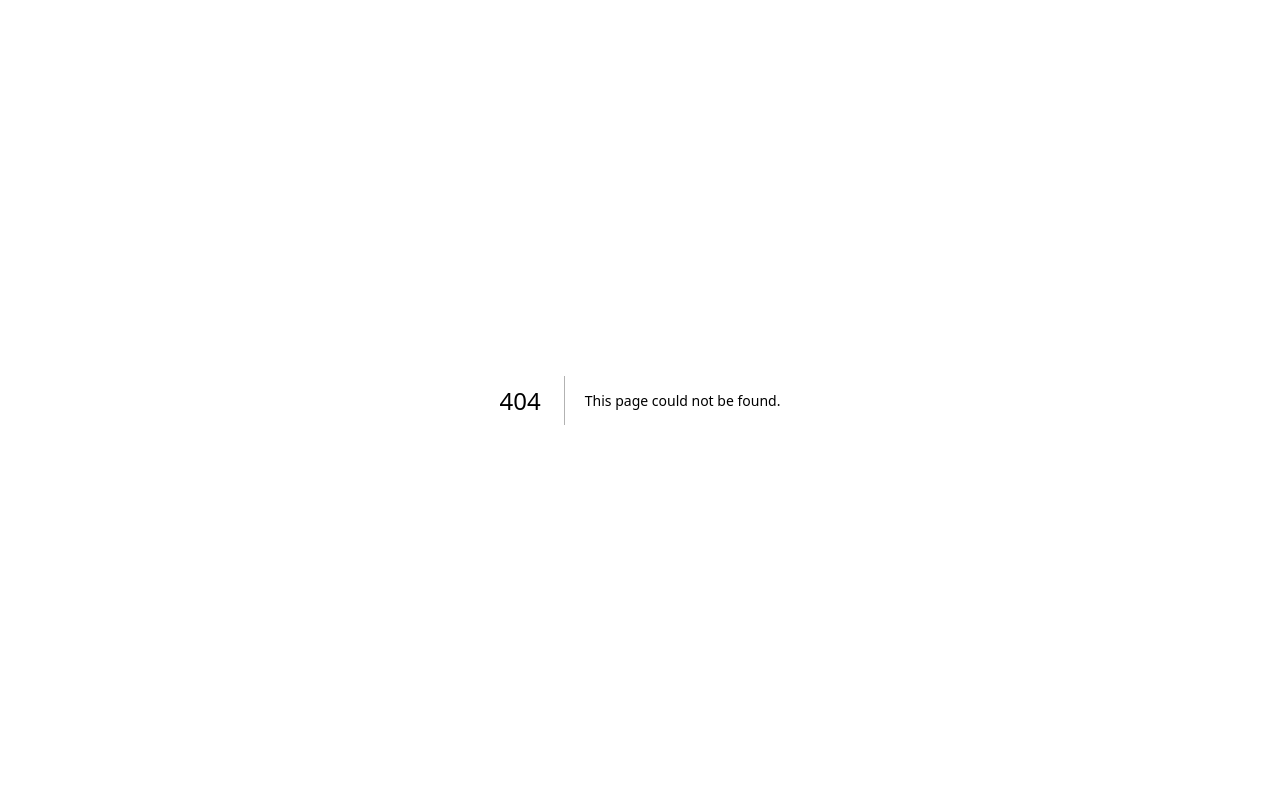
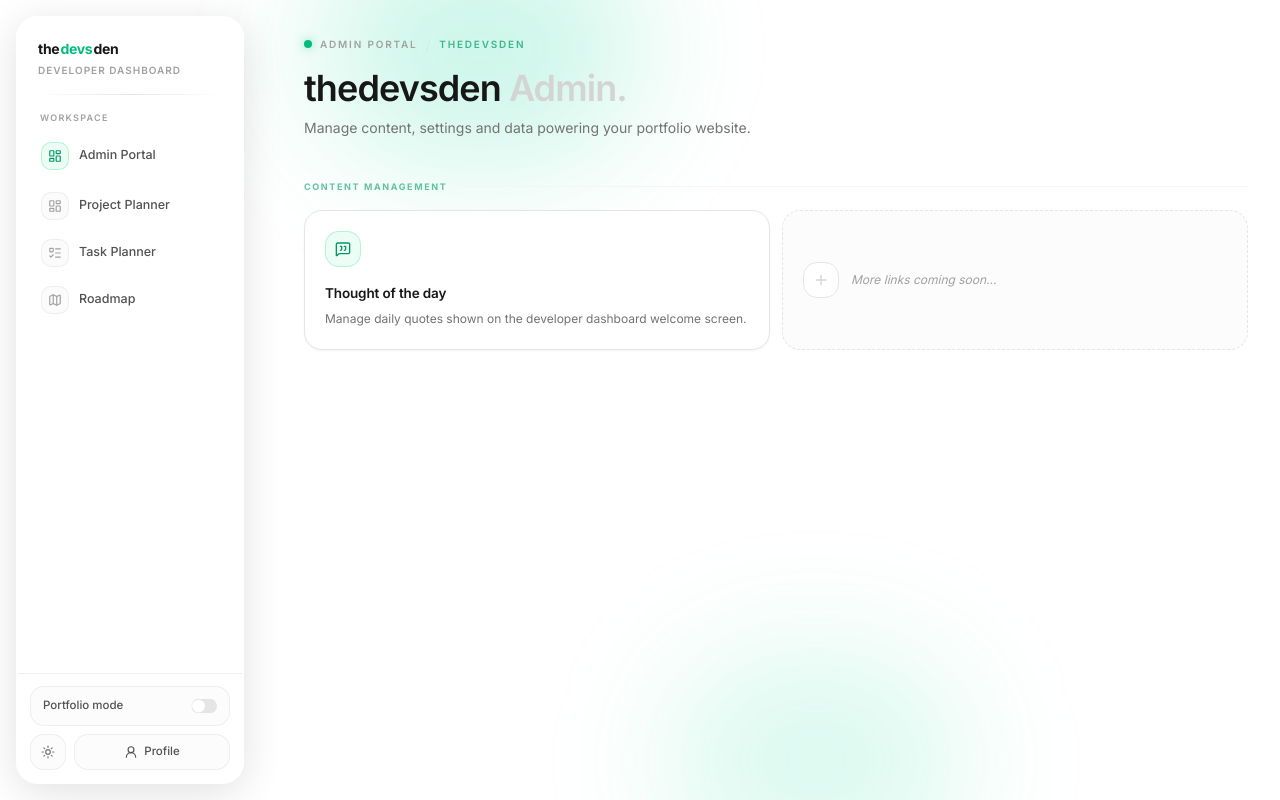
Before and after one commit to Harikesh-14/thedevsden, a Next.js app: page /developer-dashboard/admin-portal/thedevsden in a window 1280 px wide. Before the commit this address had no page. Built offline with nearby package versions, Linux system fonts and the light colour scheme; no server answers.

Commit message:
Created the thedevsden admin portal frontend

```diff
--- /dev/null
+++ b/app/(dashboard)/developer-dashboard/admin-portal/thedevsden/page.tsx
@@ -0,0 +1,104 @@
+import { MessageSquareQuote, Plus } from "lucide-react"
+import { cn } from "@/lib/utils"
+import { PortalLink } from "@/lib/admin-portal-links"
+import { PortalCard } from "@/components/developer-dashboard/portal-card"
+
+const portalLinks: PortalLink[] = [
+  {
+    title: "Thought of the day",
+    description: "Manage daily quotes shown on the developer dashboard welcome screen.",
+    href: "/developer-dashboard/admin-portal/thedevsden/thought-of-the-day",
+    icon: MessageSquareQuote,
+  },
+]
+
+// Coming soon placeholder
+function ComingSoonCard() {
+  return (
+    <div className={cn(
+      "flex items-center gap-3 rounded-[18px] border border-dashed p-5",
+      "border-neutral-200 bg-neutral-50/50",
+      "dark:border-white/6 dark:bg-white/1.5",
+    )}>
+      <div className={cn(
+        "flex size-9 shrink-0 items-center justify-center rounded-xl",
+        "border border-neutral-200 bg-white text-neutral-300",
+        "dark:border-white/[0.07] dark:bg-white/3 dark:text-white/20",
+      )}>
+        <Plus className="size-4" />
+      </div>
+      <p className="text-[12px] italic text-neutral-400 dark:text-white/20">
+        More links coming soon…
+      </p>
+    </div>
+  )
+}
+
+export default function AdminPortalTheDevsDen() {
+  return (
+    <main className="relative min-h-screen overflow-hidden bg-white dark:bg-transparent">
+      {/* Ambient glows */}
+      <div
+        aria-hidden
+        className="pointer-events-none fixed -top-16 left-1/4 h-56 w-80 rounded-full blur-3xl
+          bg-emerald-400/20 dark:bg-emerald-500/9"
+      />
+      <div
+        aria-hidden
+        className="pointer-events-none fixed -bottom-16 right-1/4 h-52 w-72 rounded-full blur-3xl
+          bg-emerald-400/15 dark:bg-emerald-500/6"
+      />
+
+      <div className="relative mx-auto w-full max-w-6xl px-4 py-8 sm:px-6 lg:px-8">
+        {/* ── Header ── */}
+        <header className="mb-10">
+          <div className="mb-3 flex items-center gap-2">
+            <span className={cn(
+              "size-2 rounded-full",
+              "bg-emerald-500 shadow-[0_0_10px_rgba(16,185,129,0.5)]",
+              "dark:bg-emerald-400 dark:shadow-[0_0_12px_rgba(52,211,153,0.8)]",
+            )} />
+            <span className="text-[10px] font-semibold uppercase tracking-[0.18em]
+              text-neutral-400 dark:text-white/35">
+              Admin Portal
+            </span>
+            <span className="text-neutral-200 dark:text-white/15">/</span>
+            <span className="text-[10px] font-semibold uppercase tracking-[0.18em]
+              text-emerald-600/70 dark:text-emerald-500/55">
+              thedevsden
+            </span>
+          </div>
+
+          <h1 className="mb-2 text-3xl font-semibold tracking-tight sm:text-4xl
+            text-neutral-900 dark:text-white/90">
+            thedevsden
+            <span className="ml-2 text-neutral-300 dark:text-white/25">Admin.</span>
+          </h1>
+
+          <p className="max-w-md text-sm leading-6 text-neutral-500 dark:text-white/35">
+            Manage content, settings and data powering your portfolio website.
+          </p>
+        </header>
+
+        {/* ── Section ── */}
+        <div>
+          <div className="mb-4 flex items-center gap-3">
+            <p className="text-[9px] font-bold uppercase tracking-[0.18em]
+              text-emerald-600/60 dark:text-emerald-500/50">
+              Content management
+            </p>
+            <div className="h-px flex-1 bg-neutral-100 dark:bg-white/5" />
+          </div>
+
+          <div className="grid gap-3 sm:grid-cols-2 lg:grid-cols-2">
+            {portalLinks.map((link) => (
+              <PortalCard key={link.href} link={link} />
+            ))}
+            <ComingSoonCard />
+          </div>
+        </div>
+
+      </div>
+    </main>
+  )
+}
--- /dev/null
+++ b/components/developer-dashboard/portal-card.tsx
@@ -0,0 +1,64 @@
+import { PortalLink } from "@/lib/admin-portal-links"
+import { cn } from "cn"
+import Link from "next/link"
+
+export function PortalCard({ link }: { link: PortalLink }) {
+  const Icon = link.icon
+
+  return (
+    <Link
+      href={link.href}
+      className={cn(
+        "group relative flex flex-col overflow-hidden rounded-[18px] p-5",
+        "transition-all duration-200",
+        "border border-neutral-200 bg-white shadow-sm shadow-neutral-900/4",
+        "hover:-translate-y-1 hover:border-emerald-300 hover:bg-emerald-50/20",
+        "hover:shadow-[0_8px_28px_rgba(0,0,0,0.09)]",
+        "dark:border-white/[0.07] dark:bg-white/3 dark:shadow-none",
+        "dark:hover:border-emerald-500/25 dark:hover:bg-emerald-500/4",
+        "dark:hover:shadow-[0_8px_32px_rgba(0,0,0,0.35)]",
+      )}
+    >
+      <div className={cn(
+        "absolute inset-x-0 top-0 h-0.5 bg-linear-to-r from-emerald-500 via-emerald-400 to-transparent",
+        "opacity-0 transition-opacity duration-200 group-hover:opacity-100",
+      )} />
+
+      {/* Icon */}
+      <div className={cn(
+        "mb-4 flex size-9 items-center justify-center rounded-xl",
+        "border border-emerald-200/80 bg-emerald-50 text-emerald-600",
+        "dark:border-emerald-500/20 dark:bg-emerald-500/8 dark:text-emerald-400",
+      )}>
+        <Icon className="size-4" />
+      </div>
+
+      {/* Text */}
+      <p className="mb-1.5 text-[13.5px] font-semibold tracking-[-0.01em]
+        text-neutral-900 dark:text-white/85">
+        {link.title}
+      </p>
+      <p className="text-[12px] leading-[1.65] text-neutral-500 dark:text-white/30">
+        {link.description}
+      </p>
+
+      {/* Arrow — appears on hover */}
+      <div className={cn(
+        "absolute bottom-4 right-4 flex size-6 items-center justify-center rounded-lg",
+        "opacity-0 transition-all duration-200 group-hover:opacity-100",
+        "border border-emerald-200 bg-emerald-50 text-emerald-600",
+        "dark:border-emerald-500/20 dark:bg-emerald-500/8 dark:text-emerald-400",
+      )}>
+        <svg
+          viewBox="0 0 24 24"
+          fill="none"
+          stroke="currentColor"
+          strokeWidth={2.5}
+          className="size-3"
+        >
+          <path d="M7 17L17 7M17 7H7M17 7v10" />
+        </svg>
+      </div>
+    </Link>
+  )
+}
--- a/components/developer-dashboard/sidebar.tsx
+++ b/components/developer-dashboard/sidebar.tsx
@@ -251,18 +251,18 @@ export default function Sidebar() {
               <AccordionContent className="pt-0.5 pb-1">
                 <div className="ml-3.25 border-l border-neutral-200/70 pl-3 dark:border-neutral-800/70">
                   <Link
-                    href="/blooplingo"
+                    href="/developer-dashboard/admin-portal/thedevsden"
                     onClick={closeSidebar}
                     className={cn(
                       "flex items-center gap-2 rounded-lg px-2.5 py-1.5",
                       "text-[11.5px] font-medium transition-all duration-150",
-                      pathname === "/blooplingo"
+                      pathname === "/developer-dashboard/admin-portal/thedevsden"
                         ? "bg-emerald-500/10 text-emerald-600 dark:bg-emerald-400/10 dark:text-emerald-400"
                         : "text-neutral-500 hover:bg-neutral-100 hover:text-neutral-800 dark:text-neutral-500 dark:hover:bg-white/5 dark:hover:text-neutral-300"
                     )}
                   >
                     <span className="size-1.5 rounded-full bg-emerald-500/70 dark:bg-emerald-400/70" />
-                    Blooplingo
+                    thedevsden
                   </Link>
                 </div>
               </AccordionContent>
--- /dev/null
+++ b/lib/admin-portal-links.ts
@@ -0,0 +1,8 @@
+import { LucideIcon } from "lucide-react"
+
+export interface PortalLink {
+  title: string
+  description: string
+  href: string
+  icon: LucideIcon
+}
```
